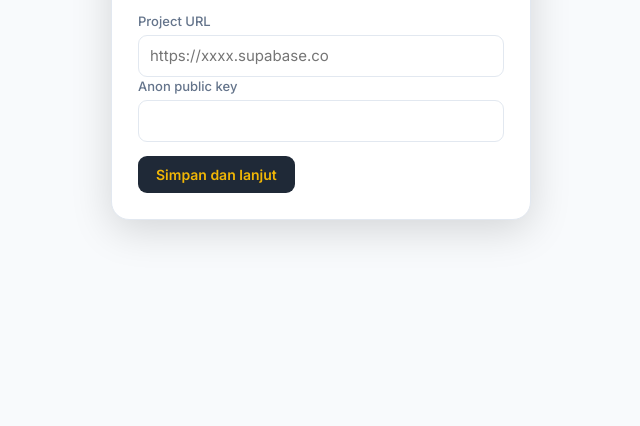
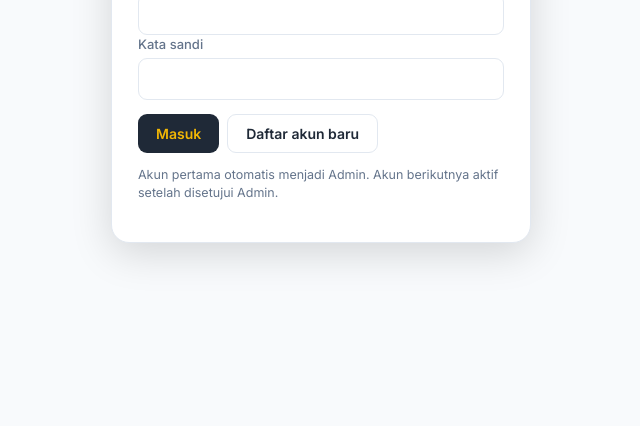
Before and after one commit to bangalex57/Sistem-Hauling-57, a plain HTML site: page index.html in a window 1280 px wide. Shown: the part 374-800 px from the top of the page, without its empty margins (319-959 px from the left). Drawn offline with nearby package versions, Linux system fonts and the light colour scheme.

Commit message:
Update index.html

```diff
--- a/index.html
+++ b/index.html
@@ -141,8 +141,8 @@ button{font-family:inherit}
    SISTEM HAULING V6  |  Supabase + Vercel  |  satu berkas index.html
    Isi: konfigurasi, util, ekspor (CSV/Excel/PDF), antrean offline, router, halaman.
    ===================================================================== */
-const SUPABASE_URL = 'ISI_URL_PROYEK_SUPABASE_ANDA';        // contoh: https://abcd1234.supabase.co
-const SUPABASE_ANON_KEY = 'ISI_ANON_KEY_SUPABASE_ANDA';      // Project Settings > API > anon public
+const SUPABASE_URL = 'https://czsbjeaudvcjdrvppexr.supabase.co';        // contoh: https://abcd1234.supabase.co
+const SUPABASE_ANON_KEY = 'sb_publishable_-W-gbUfjyQKUcps-_2jKBA_YLi0oA8R';      // Project Settings > API > anon public
 
 /*PURE-START*/
 const $ = (s, r) => (r || document).querySelector(s);
```
